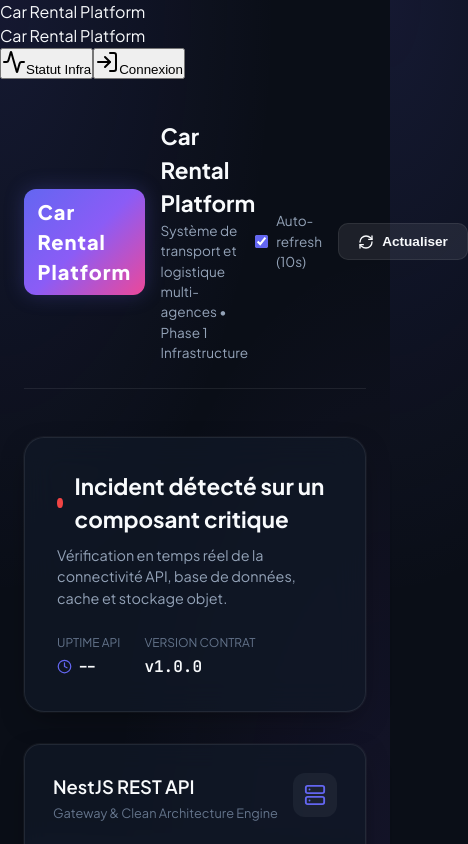
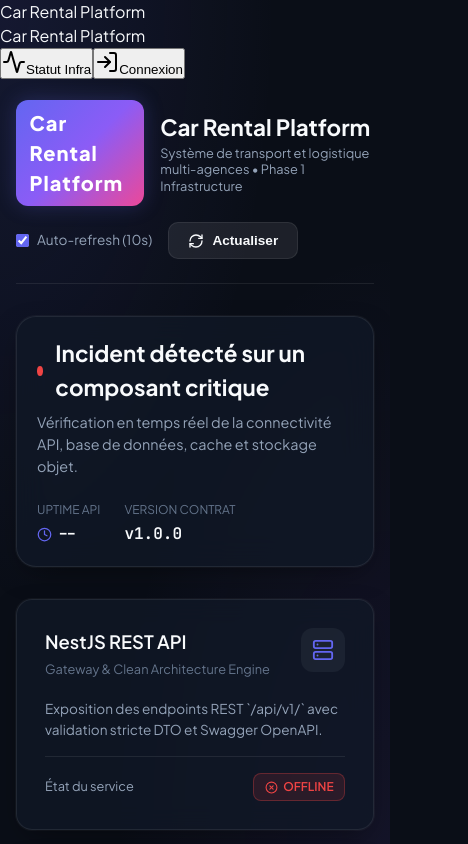
Before and after one commit to Abdellah99999/hes, a React (Vite) app in the folder frontend/: page / in a window 390 px wide. Shown: the top 844 px of the page, 468 px wide, since content can reach past the window. Built offline with nearby package versions, Linux system fonts and the light colour scheme; no server answers.

Commit message:
fix(pwa): correction debordement horizontal mobile - lighthouse content-width 100/100

```diff
--- a/frontend/src/index.css
+++ b/frontend/src/index.css
@@ -45,6 +45,11 @@
   padding: 0;
 }
 
+html, body {
+  overflow-x: hidden;
+  max-width: 100%;
+}
+
 body {
   font-family: var(--font-sans);
   background-color: var(--bg-primary);
@@ -61,6 +66,7 @@
 /* Layout container */
 .container {
   max-width: 1200px;
+  width: 100%;
   margin: 0 auto;
   padding: 2.5rem 1.5rem;
 }
@@ -70,6 +76,8 @@
   display: flex;
   justify-content: space-between;
   align-items: center;
+  flex-wrap: wrap;
+  gap: 1.25rem;
   margin-bottom: 3rem;
   padding-bottom: 1.5rem;
   border-bottom: 1px solid var(--border-subtle);
@@ -170,7 +178,7 @@
 /* Service Cards Grid */
 .grid {
   display: grid;
-  grid-template-columns: repeat(auto-fit, minmax(320px, 1fr));
+  grid-template-columns: repeat(auto-fit, minmax(min(100%, 280px), 1fr));
   gap: 1.5rem;
   margin-bottom: 2.5rem;
 }
@@ -345,3 +353,30 @@
   color: var(--text-muted);
   font-size: 0.75rem;
 }
+
+/* Mobile & Tablet Responsive Adjustments */
+@media (max-width: 640px) {
+  .container {
+    padding: 1.25rem 1rem;
+  }
+
+  .header {
+    flex-direction: column;
+    align-items: flex-start;
+    gap: 1rem;
+    margin-bottom: 2rem;
+  }
+
+  .brand-info p {
+    font-size: 0.8rem;
+    line-height: 1.3;
+  }
+
+  .hero-banner {
+    padding: 1.25rem;
+  }
+
+  .grid {
+    grid-template-columns: 1fr;
+  }
+}
```
